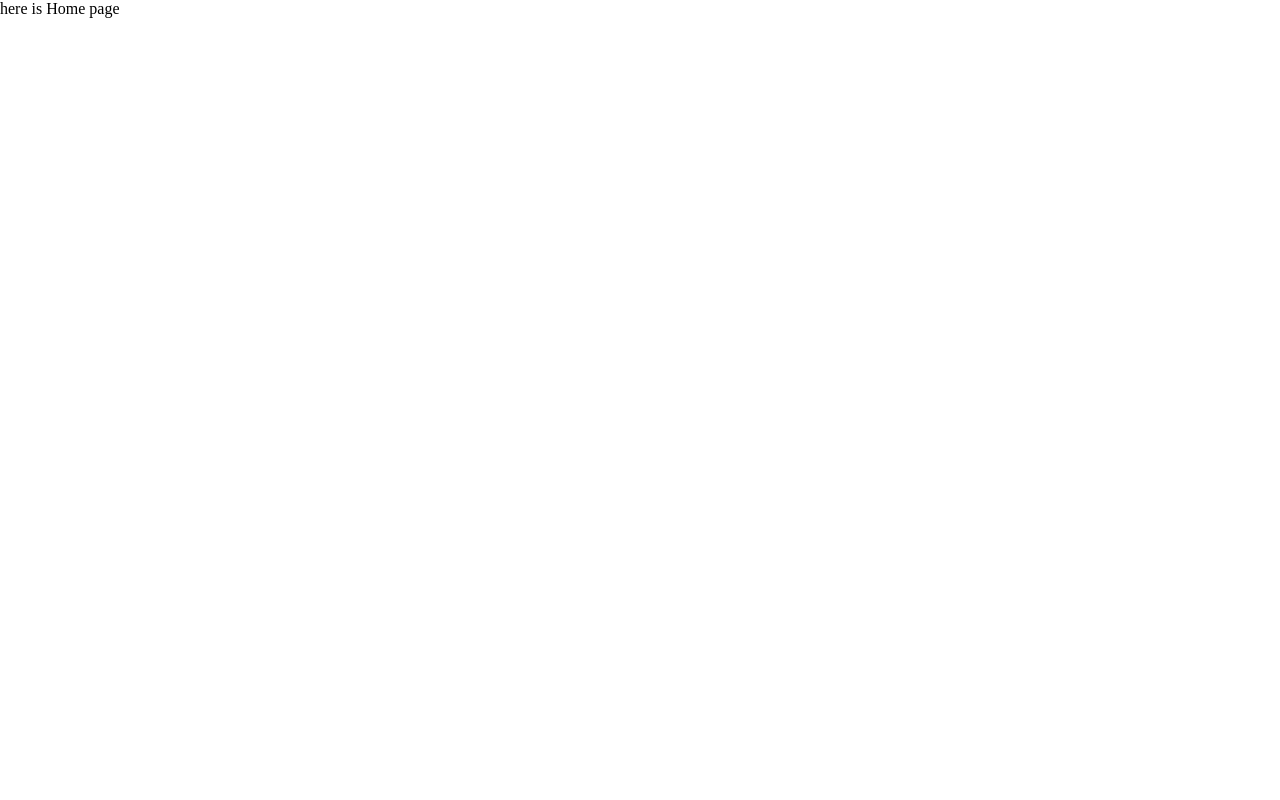
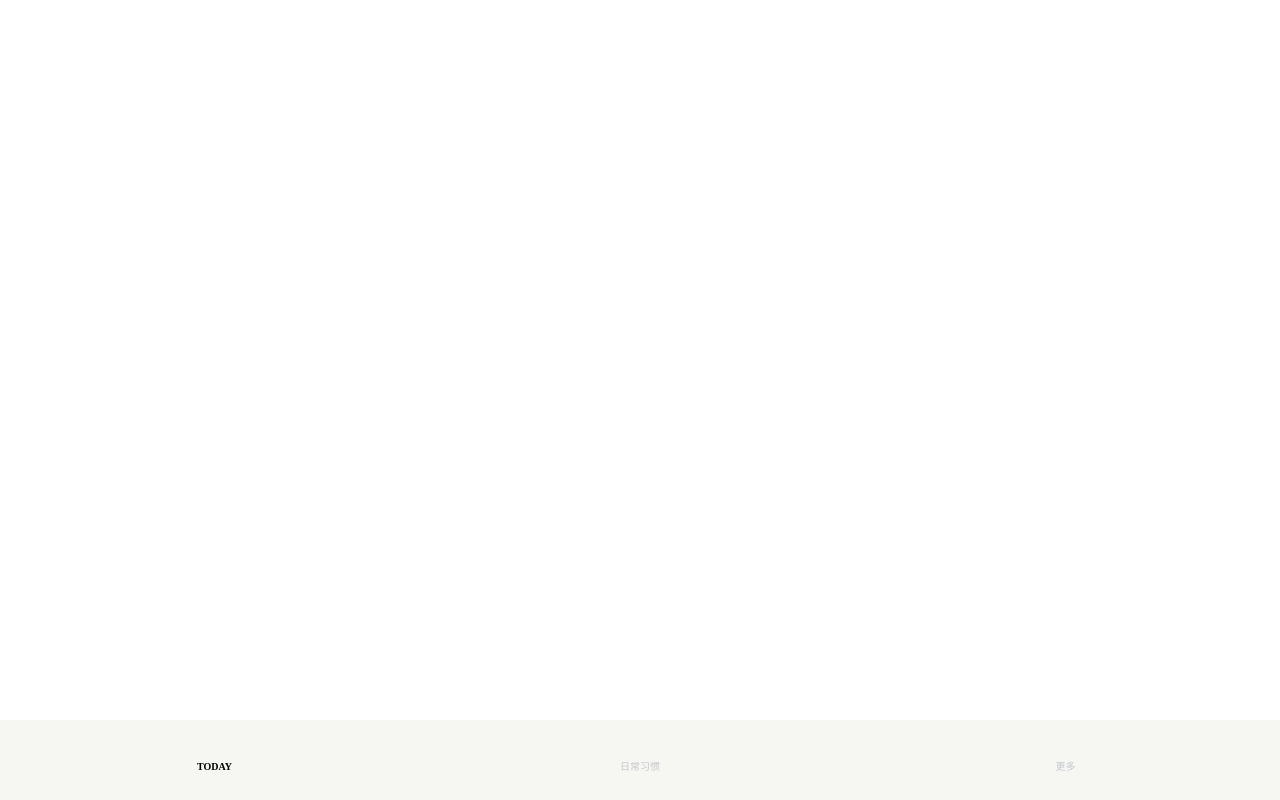
Before and after one commit to Garfield-0927/BIngYanInternship, a Vue app: page /home in a window 1280 px wide. Built offline with nearby package versions, Linux system fonts and the light colour scheme.

Commit message:
feat: bottombar & router switch

```diff
--- a/public/index.html
+++ b/public/index.html
@@ -6,7 +6,7 @@
     <meta name="viewport" content="width=device-width,initial-scale=1.0">
     <link rel="icon" href="<%= BASE_URL %>favicon.ico">
     <title><%= htmlWebpackPlugin.options.title %></title>
-    <script src="//at.alicdn.com/t/font_2433365_pqjs0sqi4t.js"></script>
+    <script src="//at.alicdn.com/t/font_2433365_0vzm94aj83u.js"></script>
   </head>
   <body>
     <noscript>
--- a/src/components/common/bottombar/BottomBar.vue
+++ b/src/components/common/bottombar/BottomBar.vue
@@ -1,13 +1,49 @@
 <template>
-  <div>123</div>
+  <div class="bottom-bar-container" :style="BBStyle">
+    <slot></slot>
+  </div>
 </template>
 
 <script>
 export default {
-name: "BottomBar"
+  name: "BottomBar",
+  props:{
+    bgc:{
+      type: String,
+      default:()=> "#ffffff"
+    },
+    height:{
+      type: String,
+      default:()=> "49px"
+    },
+    width:{
+      type: String,
+      default:()=> "100vw"
+    },
+  },
+
+  data(){
+    return{
+      BBStyle:{
+        backgroundColor: this.bgc,
+        height: this.height,
+        width: this.width,
+      }
+    }
+  }
 }
 </script>
 
-<style scoped>
+<style scoped lang="less">
 
+.bottom-bar-container {
+  position: fixed;
+  bottom: 0;
+  left: 0;
+  right: 0;
+
+  display: flex;
+  justify-content: space-evenly;
+  align-items: flex-start;
+}
 </style>
--- a/src/components/common/button/MyButton.vue
+++ b/src/components/common/button/MyButton.vue
@@ -12,23 +12,27 @@ export default {
   props:{
     bgc:{
       type: String,
-      default: "#409EFF"
+      default(){
+        return "#409EFF"
+      }
     },
     fc:{
       type: String,
-      default: "#000000"
+      default(){
+        return "#000000"
+      }
     },
     fs:{
       type: String,
-      default: "16px"
+      default: ()=> "16px"
     },
     width:{
       type: String,
-      default: "100px"
+      default: ()=> "100px"
     },
     height:{
       type: String,
-      default: "50px"
+      default: ()=> "50px"
     },
   },
 
--- a/src/components/common/iconfont/IconFont.vue
+++ b/src/components/common/iconfont/IconFont.vue
@@ -1,5 +1,5 @@
 <template>
-  <svg class="icon" aria-hidden="true">
+  <svg class="icon" aria-hidden="true" :style="{fontSize: fs}">
     <use :xlink:href="name"></use>
   </svg>
 
@@ -14,6 +14,11 @@ export default {
     name: {
       type: String,
       required: true,
+    },
+
+    fs:{
+      type: String,
+      default:()=> "20px"
     }
   }
 
--- /dev/null
+++ b/src/views/home/ChildComp/HomeBottomBar.vue
@@ -0,0 +1,115 @@
+<template>
+  <div class="home-bottom-bar-container">
+    <bottom-bar
+      bgc="rgb(246,247,242)"
+      height="10vh"
+    >
+
+      <div
+          class="bottom-bar-item"
+          ref="barItem"
+          v-for="(item, index) in barItems"
+          :key="index"
+          :class="{active : index === currentIndex}"
+          @click="ChangeView(index)">
+        <icon-font :name="item.iconName" fs="30px"></icon-font>
+        <div class="desc">{{ item.desc }}</div>
+      </div>
+
+    </bottom-bar>
+
+  </div>
+</template>
+
+<script>
+import BottomBar from "@/components/common/bottombar/BottomBar";
+import IconFont from "@/components/common/iconfont/IconFont";
+export default {
+  name: "HomeBottomBar",
+  components:{
+    BottomBar,
+    IconFont
+  },
+
+  data(){
+    return{
+      currentIndex: 0,
+      barItems:[
+        {
+          iconName: "#icon-notebook",
+          desc:"TODAY",
+          url:"today"
+        },
+        {
+          iconName:"#icon-sun-deactive",
+          desc:"日常习惯",
+          url:"habit"
+        },
+        {
+          iconName:"#icon-gengduo-deactive",
+          desc:"更多",
+          url:"more"
+        }
+      ],
+    }
+  },
+
+
+  mounted() {
+
+  },
+
+
+  methods:{
+
+    // 改变视图
+    ChangeView(index){
+      this.currentIndex = index;
+    }
+  },
+
+
+  watch:{
+
+    // 观察currentIndex变化
+    currentIndex(newV, oldV){
+      this.barItems[newV].iconName = this.barItems[newV].iconName.replace("-deactive","")
+      this.barItems[oldV].iconName+="-deactive"
+      this.$router.push(this.barItems[newV].url);
+    }
+  }
+
+
+}
+</script>
+
+<style scoped lang="less">
+.home-bottom-bar-container{
+
+  .bottom-bar-item{
+    width: 33%;
+    height: 90%;
+    margin-top: 5px;
+    display: flex;
+    flex-direction: column;
+    align-items: center;
+
+
+    .desc{
+      font-size: 10px;
+      margin-top: 6px;
+      color: #c5c8ce;
+    }
+  }
+
+  .active{
+
+    .desc{
+      color: #000000;
+      font-weight: bolder;
+    }
+  }
+
+
+}
+</style>
--- /dev/null
+++ b/src/views/home/ChildComp/HomeHabit.vue
@@ -0,0 +1,13 @@
+<template>
+<div>Habit</div>
+</template>
+
+<script>
+export default {
+  name: "HomeHabit"
+}
+</script>
+
+<style scoped>
+
+</style>
--- /dev/null
+++ b/src/views/home/ChildComp/HomeMore.vue
@@ -0,0 +1,13 @@
+<template>
+<div>More</div>
+</template>
+
+<script>
+export default {
+  name: "HomeMore"
+}
+</script>
+
+<style scoped>
+
+</style>
--- /dev/null
+++ b/src/views/home/ChildComp/HomeToday.vue
@@ -0,0 +1,13 @@
+<template>
+<div>Today</div>
+</template>
+
+<script>
+export default {
+  name: "HomeToday"
+}
+</script>
+
+<style scoped>
+
+</style>
--- a/src/views/home/Home.vue
+++ b/src/views/home/Home.vue
@@ -1,13 +1,25 @@
 <template>
-  <div>here is Home page</div>
+  <div class="Home-Container">
+
+    <router-view></router-view>
+    <home-bottom-bar></home-bottom-bar>
+  </div>
 </template>
 
 <script>
+import HomeBottomBar from "@/views/home/ChildComp/HomeBottomBar";
 export default {
-  name: "Home"
+  name: "Home",
+  components:{
+    HomeBottomBar,
+  },
+
+  created() {
+  }
 }
 </script>
 
-<style scoped>
+<style scoped lang="less">
+
 
 </style>
--- a/src/views/login/ChildComp/LoginPopUp.vue
+++ b/src/views/login/ChildComp/LoginPopUp.vue
@@ -55,7 +55,7 @@ export default {
     LoginHandler(){
       // TODO
       // need api request
-      this.$router.push("home")
+      this.$router.push("home/today")
     }
 
 
```
Also changed, not shown: src/router/index.js (+22 -7 lines).
